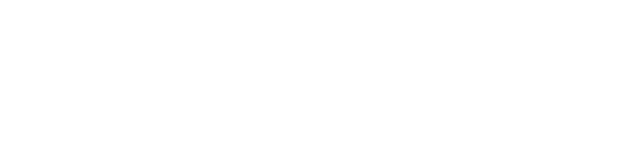
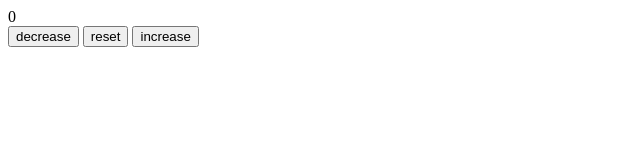
Before and after one commit to Rajesh4027/Counter-Program, a plain HTML site: page index.html in a window 1280 px wide. Shown: the whole page, without its empty margins (0-640 px from the left). Drawn offline with Linux system fonts and the light colour scheme.

Commit message:
code updated

```diff
--- a/index.html
+++ b/index.html
@@ -7,6 +7,14 @@
     <link rel="stylesheet" href="style.css">
 </head>
 <body>
+    <label for="countLabel">0</label><br>
+    <div id="btnContainer">
+        <button id="decreaseBtn">decrease</button>
+        <button id="resetBtn">reset</button>
+        <button id="increseBtn">increase</button>
+    </div>
+
+
 
     <script src="app.js"></script>
 </body>
```
